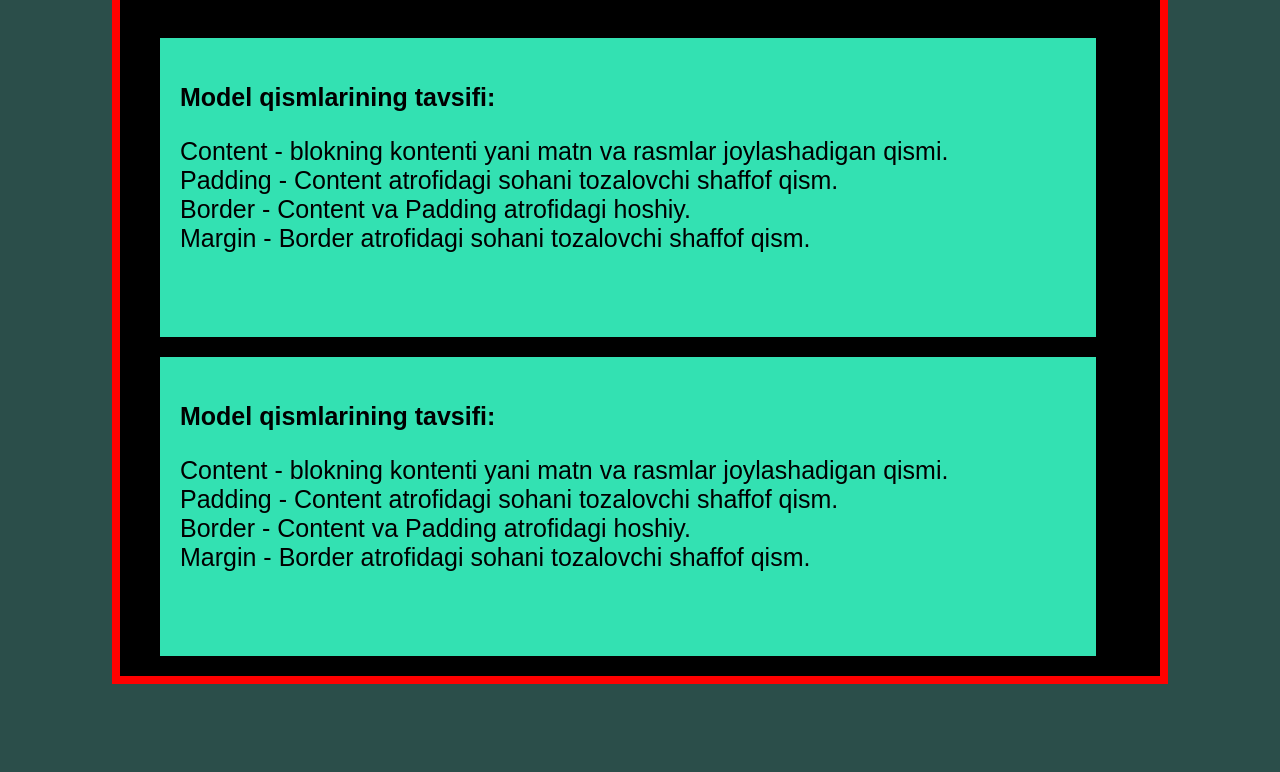
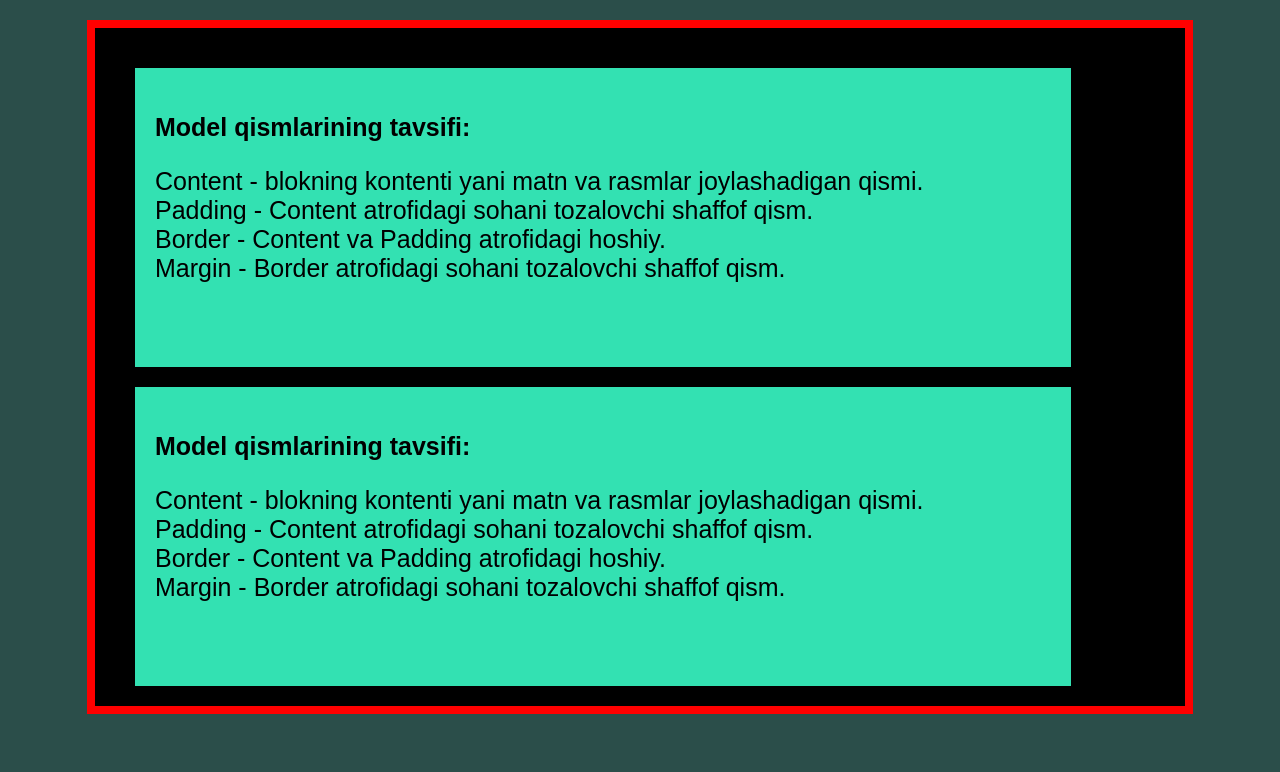
Before and after one commit to Erok12345/h2, a plain HTML site: page index.html in a window 1280 px wide. Shown: the part 122-894 px from the top of the page. Before the commit the page ends 834 px from the top, so only its background shows below. Drawn offline with Linux system fonts and the light colour scheme.

Commit message:
Update main.css

```diff
--- a/main.css
+++ b/main.css
@@ -20,8 +20,8 @@ line-height: 100%;
 .table {
   border: 8px solid red;
   background-color: black;
-  margin:0px auto;
-  width: 1000px;
+  margin:30px auto;
+  width: 1050px;
   height:638px;
   padding: 20px;
 }
@@ -33,6 +33,5 @@ line-height: 100%;
   text-align: left;
   width: 896PX;
   height: 259px;
-  text-align:left;
   font-size: 25px;
 }
```
